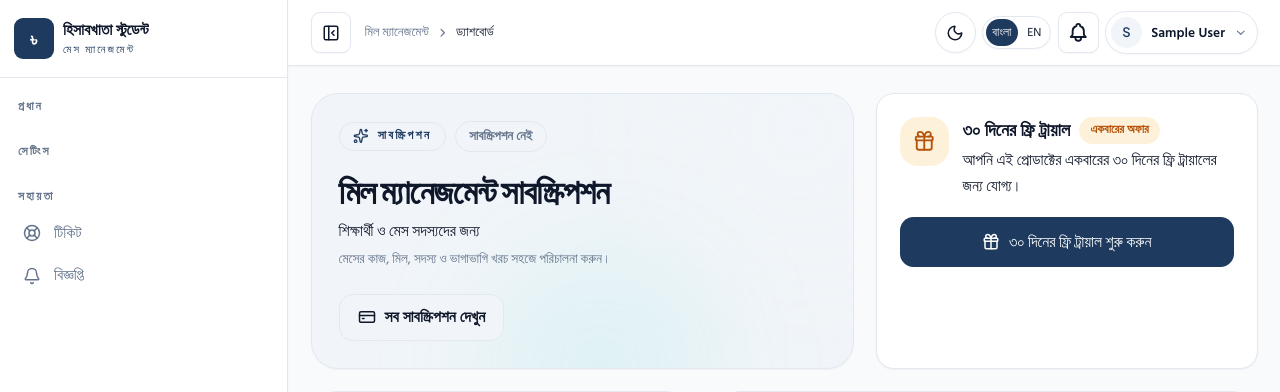
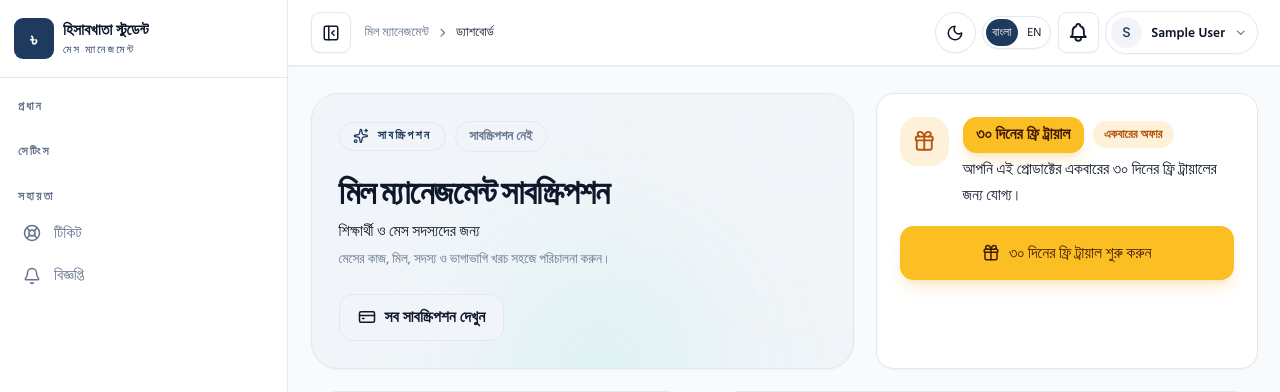
Before and after one commit to tamimzia7/hisabkhata, a Laravel app: page /student/subscription in a window 1280 px wide. Shown: the top 392 px of the page. Run offline with Laravel 12, Linux system fonts and the light colour scheme; the visitor is signed in with stand-in values (Sample User, id 1); data comes from the database, SQL or seed files in the repository; data that the repository does not hold is empty; some libraries are stand-ins or nearby versions.

Commit message:
feat: Enhance trial subscription title and button styles for improved visibility and user experience

```diff
--- a/resources/views/subscriptions/_details.blade.php
+++ b/resources/views/subscriptions/_details.blade.php
@@ -157,7 +157,7 @@
                         </span>
                         <div class="min-w-0">
                             <div class="flex flex-wrap items-center gap-2">
-                                <h2 class="text-base font-bold text-white font-bn">{{ __('subscription.trial.title') }}</h2>
+                                <h2 class="inline-flex items-center rounded-xl bg-amber-400 px-3 py-1.5 text-sm font-bold text-amber-950 shadow-lg shadow-amber-500/20 font-bn">{{ __('subscription.trial.title') }}</h2>
                                 <span class="rounded-full bg-amber-500/15 px-2.5 py-1 text-[10px] font-bold text-amber-300 font-bn">{{ __('subscription.trial.badge') }}</span>
                             </div>
                             <p class="mt-1 text-sm leading-relaxed font-bn {{ $trialMessageClasses }}">{{ $trialMessage }}</p>
@@ -175,7 +175,7 @@
                     @if($trialEligible)
                         <form method="POST" action="{{ route('subscriptions.trial', $product) }}" x-data="{ submitting: false }" @submit="submitting = true" class="shrink-0">
                             @csrf
-                            <button type="submit" :disabled="submitting" class="btn-emerald flex w-full items-center justify-center gap-2 rounded-xl px-4 py-3 text-sm font-bold font-bn transition disabled:cursor-not-allowed disabled:opacity-60 2xl:w-auto">
+                            <button type="button" @click="$el.form?.requestSubmit()" :disabled="submitting" class="flex w-full items-center justify-center gap-2 rounded-xl bg-amber-400 px-6 py-3.5 text-sm font-bold text-amber-950 shadow-lg shadow-amber-500/20 transition hover:bg-amber-300 disabled:cursor-not-allowed disabled:opacity-60 font-bn 2xl:w-auto">
                                 <span x-show="!submitting" class="inline-flex items-center gap-2">
                                     <i data-lucide="gift" class="h-4 w-4"></i>
                                     {{ __('subscription.trial.button') }}
```
